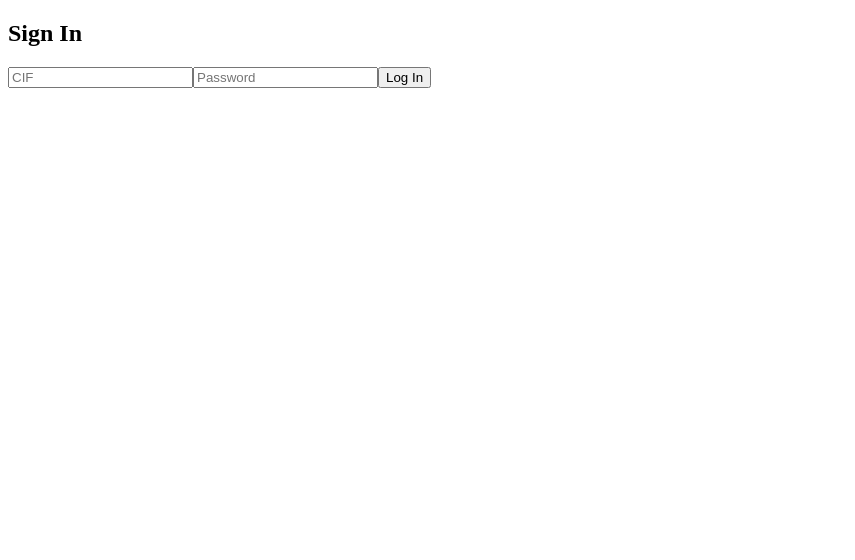
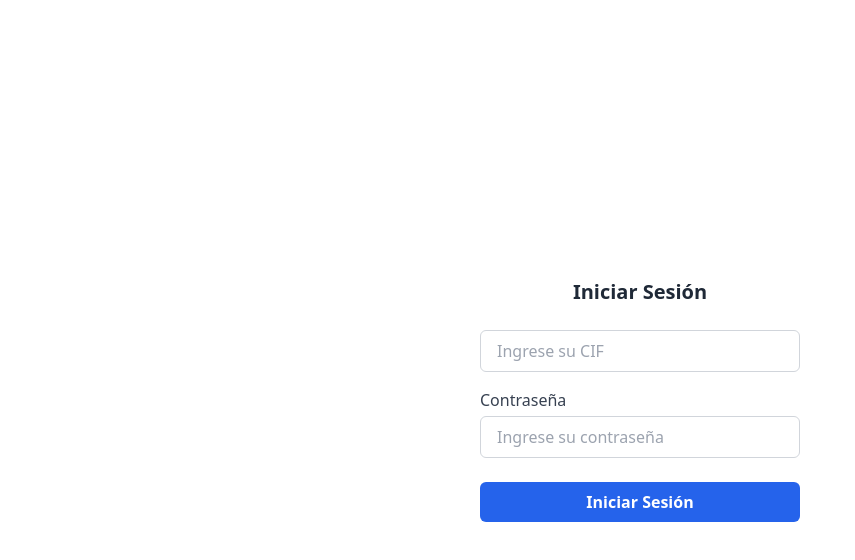
Before and after one commit to littlesaturnalien/ICorte_POO_Project, a React (Create React App) app in the folder carnet-uam-frontend/: page / in a window 1280 px wide. Shown: the top 560 px of the page, without its empty margins (0-855 px from the left). Built offline with nearby package versions, Linux system fonts and the light colour scheme.

Commit message:
changed dependencies and added styles to login page

```diff
--- /dev/null
+++ b/carnet-uam-frontend/craco.config.js
@@ -0,0 +1,7 @@
+module.exports = {
+    style: {
+      postcss: {
+        plugins: [require('tailwindcss'), require('autoprefixer')],
+      },
+    },
+  };
--- /dev/null
+++ b/carnet-uam-frontend/postcss.config.js
@@ -0,0 +1,7 @@
+// postcss.config.js
+module.exports = {
+  plugins: {
+    tailwindcss: {},
+    autoprefixer: {},
+  },
+}
--- a/carnet-uam-frontend/src/pages/Login.jsx
+++ b/carnet-uam-frontend/src/pages/Login.jsx
@@ -28,43 +28,53 @@ const Login = ({ onLogin }) => {
       if (err.response) {
         setError(err.response.data); // Muestra mensaje de error del backend
       } else {
-        setError('Login failed. Please try again.');
+        setError('No se logró iniciar sesión. Por favor intente de nuevo.');
       }
     }
   };
 
   return (
-    <div className="min-h-screen flex items-center justify-center bg-blue-50">
-      <form className="bg-white p-6 rounded shadow-md w-80" onSubmit={handleSubmit}>
-        <h2 className="text-xl font-bold mb-4 text-center">Sign In</h2>
+    <div className="min-h-screen flex items-center justify-center bg gradient-to-br from-blue-700 to-blue-400 px-4">
+      <form className="bg-white p-8 rounded-2x1 shadow-2x1 w-full max-w-sm"
+      onSubmit={handleSubmit}>
+        <h2 className="text-xl font-bold mb-6 text-center text-gray-800">Iniciar Sesión</h2>
 
         {error && (
-          <div className="mb-3 text-red-600 text-sm text-center">
+          <div className="mb-4 text-red-600 text-sm text-center bg-red-100 py-2 rounded">
             {error}
           </div>
         )}
 
+        <div className="mb-4">
           <input
+            id="cif"
             type="text"
-          className="w-full border px-3 py-2 mb-3 rounded"
-          placeholder="CIF"
+            className="w-full px-4 py-2 border border-gray-300 rounded-md focus:outline-none focus:ring-2 focus:ring-blue-500"
+            placeholder="Ingrese su CIF"
             value={cif}
             onChange={(e) => setCif(e.target.value)}
             required
           />
+        </div>
+
+        <div className="mb-6">
+          <label className="block text-gray-700 mb-1" htmlFor="password">Contraseña</label>
           <input
+            id="password"
             type="password"
-          className="w-full border px-3 py-2 mb-3 rounded"
-          placeholder="Password"
+            className="w-full px-4 py-2 border border-gray-300 rounded-md focus:outline-none focus:ring-2 focus:ring-blue-500"
+            placeholder="Ingrese su contraseña"
             value={password}
             onChange={(e) => setPassword(e.target.value)}
             required
           />
+        </div>
+
         <button
           type="submit"
-          className="w-full bg-blue-600 text-white py-2 rounded hover:bg-blue-700"
+          className="w-full bg-blue-600 hover:bg-blue-700 text-white py-2 rounded-md font-semibold transition duration-200"
         >
-          Log In
+          Iniciar Sesión
         </button>
       </form>
     </div>
```
Also changed, not shown: carnet-uam-frontend/package.json (+5 -4 lines), carnet-uam-frontend/src/postcss.config.js (deleted, +0 -7 lines), carnet-uam-frontend/tailwind.config.js (renamed from carnet-uam-frontend/src/tailwind.config.js), 1 other file (tests, documents, lock files or other folders). Lines whose indentation alone changed are shown as unchanged.
